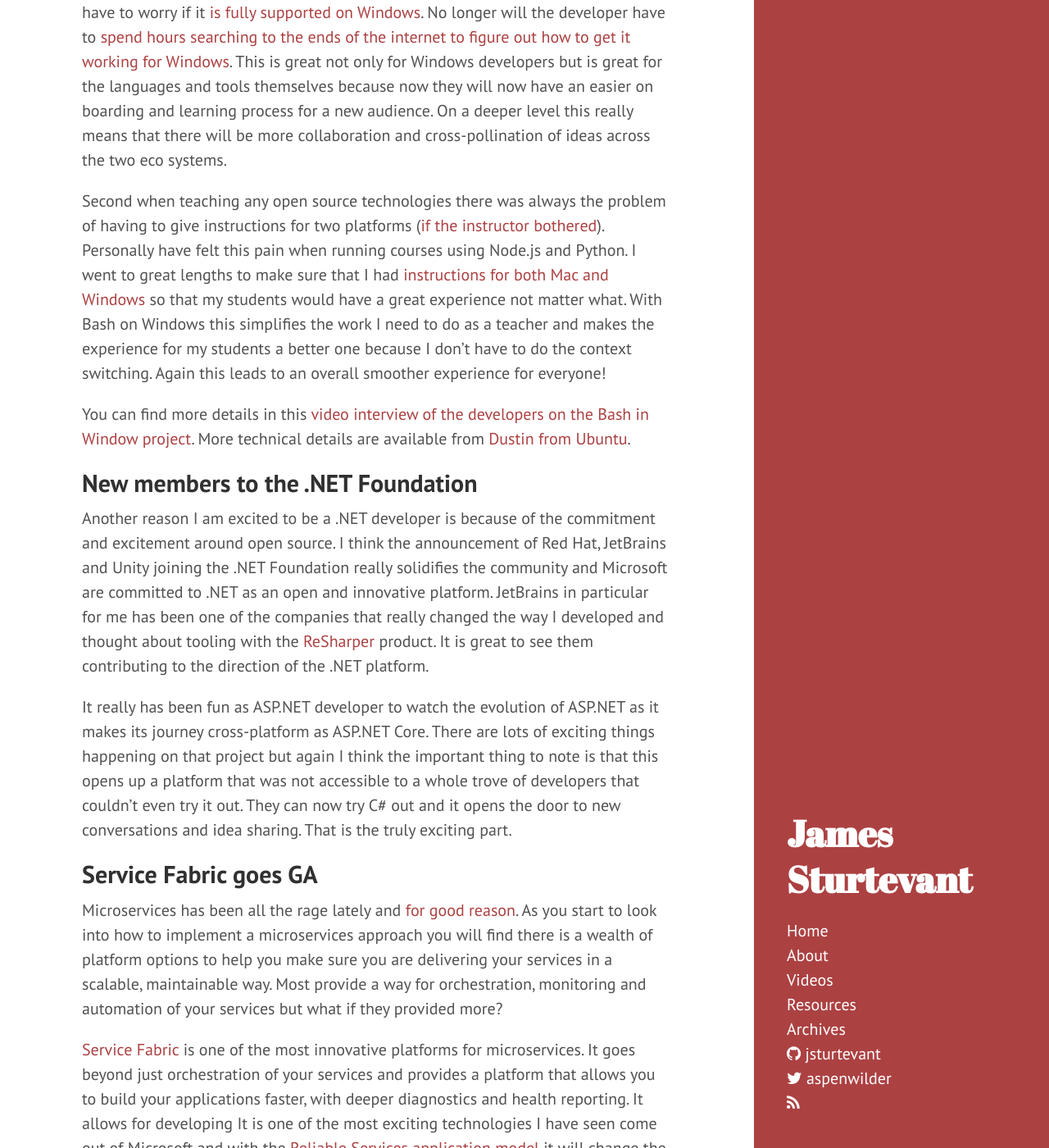
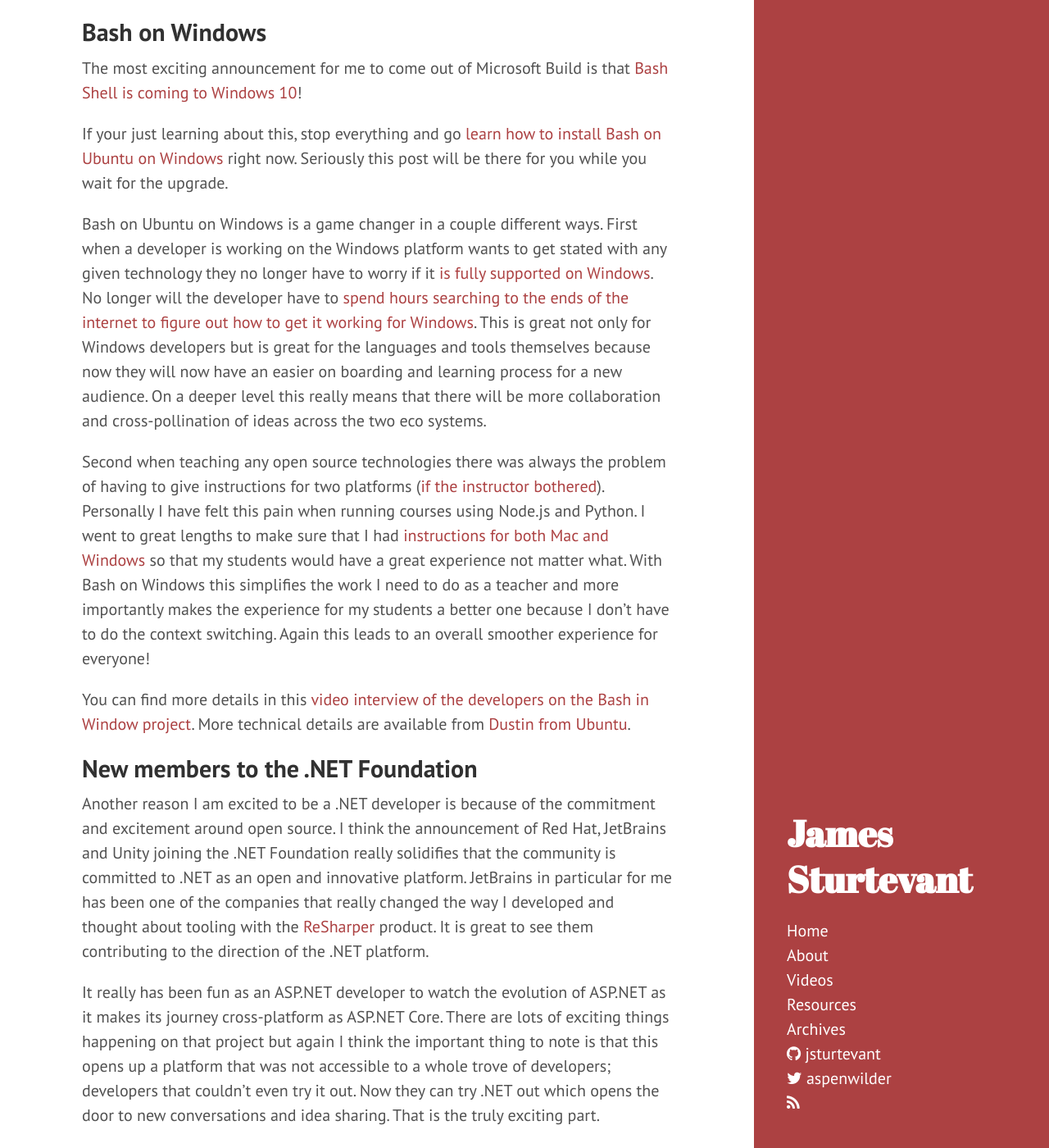
Before and after one commit to jsturtevant/jsturtevant.github.io, a Jekyll site: the page built from _posts/2016-04-11-Thoughts-on-Microsoft-Build-2016.md, in a window 1280 px wide and 1400 px high, scrolled down 808 px. Shown: the whole window at 82% size. Built offline with Jekyll 4.4.1, drawn with Linux system fonts in a browser that asks for light colours; nearby versions of some CDN libraries; comment, search, counter and statistics services are not loaded; some of the changed text lies outside the part shown.

Commit message:
final draft

```diff
--- a/_posts/2016-04-11-Thoughts-on-Microsoft-Build-2016.md
+++ b/_posts/2016-04-11-Thoughts-on-Microsoft-Build-2016.md
@@ -8,26 +8,30 @@ categories:
   - service fabric
 ---
 
-I have never been more excited to be a .NET developer but it wasn't always that way. Looking back to when I started my career as a Software developer,  I got my first job working as developer writing VB.NET (and the occasional VB6 ;-) ).  I was excited be working on projects with real meaning but I remember thinking that .NET wasn't as alluring as the open source projects and languages like Ruby or Python.
+For the last few years, there has been a major shift at Microsoft, one that has culminated in news from [Build 2016](http://build.microsoft.com/) that I don't think anyone saw coming...
 
-So I found myself playing after work with the latest and greatest thing that the [internet was distracted by](http://blog.codinghorror.com/the-magpie-developer/) at the time.  Since I mainly worked on the Windows platform it was not always a smooth experience with some of these technologies.  I was always looking up how to do this for windows or how to do that.  It never really *just worked* on Windows. Even just last year I was using [Vagrant to run Jekyll in Windows](/posts/running-jekyll-in-windows/) because it was so [painful to get it set up on a windows](http://jekyll-windows.juthilo.com/) machine.  But the difficulties of using the open source technologies is about to change in a big way.  For the last few years, there has been a shift at Microsoft, one that has culminated in news from Build 2016 that I don't think anyone saw coming...
+<iframe src="https://channel9.msdn.com/Blogs/jsturtevant/Thoughts-on-Microsoft-Build-2016" width="850" height="540" allowFullScreen frameBorder="0"></iframe>
 
 ## Bash on Windows
-One of the most exciting announcements for me to come out of Microsoft Build is that [Bash Shell is coming to Windows 10](http://www.hanselman.com/blog/DevelopersCanRunBashShellAndUsermodeUbuntuLinuxBinariesOnWindows10.aspx)!  This is a game changer in a couple different ways. First, as I just described, when a developer is working on the Windows platform wants to get stated with any given technology they no longer have to worry if it [is fully supported on Windows](https://twitter.com/avdi/status/713773013347512320). No longer will the developer have to [spend hours searching to the ends of the internet to figure out how to get it working for Windows](https://github.com/railsinstaller/railsinstaller-windows/issues/70).  This is great not only for Windows developers but is great for the languages and tools themselves because now they will now have an easier on boarding and learning process for a new audience.   On a deeper level this really means that there will be more collaboration and cross-pollination of ideas across the two eco systems.
+The most exciting announcement for me to come out of Microsoft Build is that [Bash Shell is coming to Windows 10](http://www.hanselman.com/blog/DevelopersCanRunBashShellAndUsermodeUbuntuLinuxBinariesOnWindows10.aspx)!
 
-Second when teaching any open source technologies there was always the problem of having to give instructions for two platforms ([if the instructor bothered](https://twitter.com/avdi/status/713706439727058944)).  Personally have felt this pain when running courses using Node.js and Python. I went to great lengths to make sure that I had [instructions for both Mac and Windows](https://github.com/jsturtevant/happy-image-tester-django) so that my students would have a great experience not matter what.  With Bash on Windows this simplifies the work I need to do as a teacher and makes the experience for my students a better one because I don't have to do the context switching.  Again this leads to an overall smoother experience for everyone!
+If your just learning about this, stop everything and go [learn how to install Bash on Ubuntu on Windows](https://blogs.msdn.microsoft.com/commandline/2016/04/06/bash-on-ubuntu-on-windows-download-now-3/) right now.  Seriously this post will be there for you while you wait for the upgrade.
+
+Bash on Ubuntu on Windows is a game changer in a couple different ways. First when a developer is working on the Windows platform wants to get stated with any given technology they no longer have to worry if it [is fully supported on Windows](https://twitter.com/avdi/status/713773013347512320). No longer will the developer have to [spend hours searching to the ends of the internet to figure out how to get it working for Windows](https://github.com/railsinstaller/railsinstaller-windows/issues/70).  This is great not only for Windows developers but is great for the languages and tools themselves because now they will now have an easier on boarding and learning process for a new audience.   On a deeper level this really means that there will be more collaboration and cross-pollination of ideas across the two eco systems.
+
+Second when teaching any open source technologies there was always the problem of having to give instructions for two platforms ([if the instructor bothered](https://twitter.com/avdi/status/713706439727058944)).  Personally I have felt this pain when running courses using Node.js and Python. I went to great lengths to make sure that I had [instructions for both Mac and Windows](https://github.com/jsturtevant/happy-image-tester-django) so that my students would have a great experience not matter what.  With Bash on Windows this simplifies the work I need to do as a teacher and more importantly makes the experience for my students a better one because I don't have to do the context switching.  Again this leads to an overall smoother experience for everyone!
 
 You can find more details in this [video interview of the developers on the Bash in Window project](https://channel9.msdn.com/Events/Build/2016/C906).  More technical details are available from [Dustin from Ubuntu](http://blog.dustinkirkland.com/2016/03/ubuntu-on-windows.html).
 
 ## New members to the .NET Foundation
-Another reason I am excited to be a .NET developer is because of the commitment and excitement around open source.  I think the announcement of Red Hat, JetBrains and Unity  joining the .NET Foundation really solidifies the community and Microsoft are committed to .NET as an open and innovative platform.  JetBrains in particular for me has been one of the companies that really changed the way I developed and thought about tooling with the [ReSharper](https://www.jetbrains.com/resharper/) product. It is great to see them contributing to the direction of the .NET platform.
+Another reason I am excited to be a .NET developer is because of the commitment and excitement around open source.  I think the announcement of Red Hat, JetBrains and Unity  joining the .NET Foundation really solidifies that the community is committed to .NET as an open and innovative platform.  JetBrains in particular for me has been one of the companies that really changed the way I developed and thought about tooling with the [ReSharper](https://www.jetbrains.com/resharper/) product. It is great to see them contributing to the direction of the .NET platform.
 
-It really has been fun as ASP.NET developer to watch the evolution of ASP.NET as it makes its journey cross-platform as ASP.NET Core.  There are lots of exciting things happening on that project but again I think the important thing to note is that this opens up a platform that was not accessible to a whole trove of developers that couldn't even try it out.  They can now try C# out and it opens the door to new conversations and idea sharing.  That is the truly exciting part.
+It really has been fun as an ASP.NET developer to watch the evolution of ASP.NET as it makes its journey cross-platform as ASP.NET Core.  There are lots of exciting things happening on that project but again I think the important thing to note is that this opens up a platform that was not accessible to a whole trove of developers;  developers that couldn't even try it out.  Now they can try .NET out which opens the door to new conversations and idea sharing.  That is the truly exciting part.
 
 ## Service Fabric goes GA
 Microservices has been all the rage lately and [for good reason](https://azure.microsoft.com/en-us/documentation/articles/service-fabric-overview-microservices/).  As you start to look into how to implement a microservices approach you will find there is a wealth of platform options to help you make sure you are delivering your services in a scalable, maintainable way.  Most provide a way for orchestration, monitoring and automation of your services but what if they provided more?
 
-[Service Fabric](https://azure.microsoft.com/en-us/documentation/articles/service-fabric-overview/) is one of the most innovative platforms for microservices.  It goes beyond just orchestration of your services and provides a platform that allows you to build your applications faster, with deeper diagnostics and health reporting.  It allows for developing   It is one of the most exciting technologies I have seen come out of Microsoft and with the [Reliable Services application model](https://azure.microsoft.com/en-us/documentation/articles/service-fabric-reliable-services-introduction/) it will change the way you think, develop and manage applications.
+[Service Fabric](https://azure.microsoft.com/en-us/documentation/articles/service-fabric-overview/) is one of the most innovative platforms for microservices.  It goes beyond just orchestration of your services and provides a platform that allows you to build your applications faster, with deeper diagnostics and health reporting.  It is one of the most exciting technologies I have seen come out of Microsoft and with the [Reliable Services application model](https://azure.microsoft.com/en-us/documentation/articles/service-fabric-reliable-services-introduction/) it will change the way you think, develop and manage applications.
 
 The [announcement that Service Fabric is now Generally Available](https://azure.microsoft.com/en-us/blog/azure-service-fabric-is-ga/) means that we can start using the same technology that is used to build services like Cortana, Azure Event Hubs and Azure SQL Database.  Check out the [Azure Service Fabric for Developers](https://channel9.msdn.com/events/Build/2016/B874) video to get a feel for what is possible.
 
@@ -38,4 +42,4 @@ All of this has led to companies looking at the Microsoft platform with new fres
 
 I really am excited to be a .NET developer.  The ability to work side by side with developers from other platforms and languages excites me because of the possibilities of having conversations that were never possible before. There is opportunity to learn on both sides and I look forward to the next wave of innovations that is sure to come because of the new and open dialog we are having.
 
-These were certainly not the only exciting announcements from Build 2016.  You can catch all the [keynotes and recorded technical sessions on Channel9](https://channel9.msdn.com/Events/Build/2016).  Be sure to let me know what you found most exciting in the comments below.
+These were certainly not the only exciting announcements from Build 2016.  You can catch all the [keynotes and recorded technical sessions on Channel9](https://channel9.msdn.com/Events/Build/2016) and find more reactions from other Technical Evangelist's on [Jeremy Foster's Build 2016 Developer Reactions post](http://codefoster.com/build16react).  Be sure to let me know what you found most exciting in the comments below.
```
